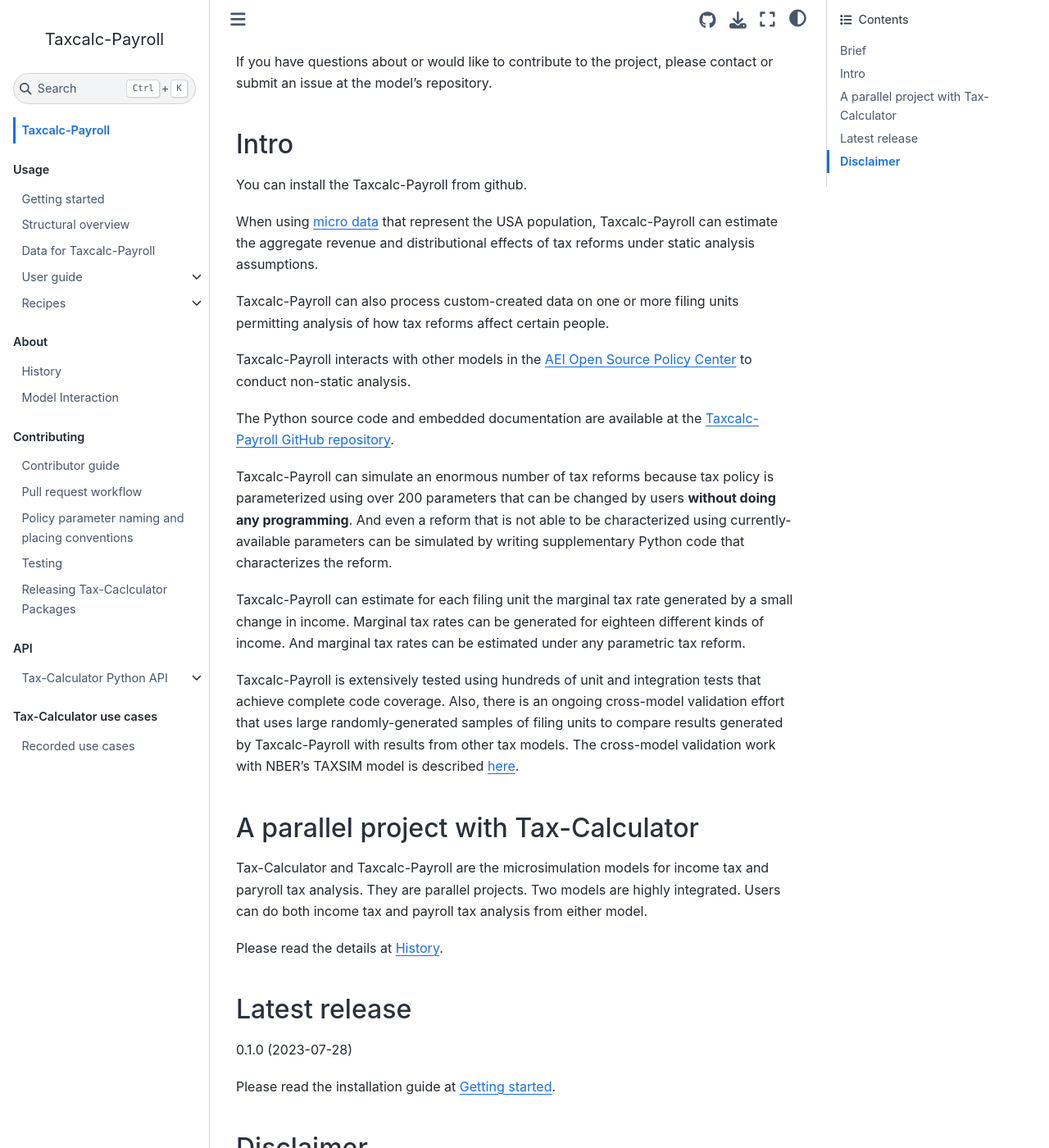
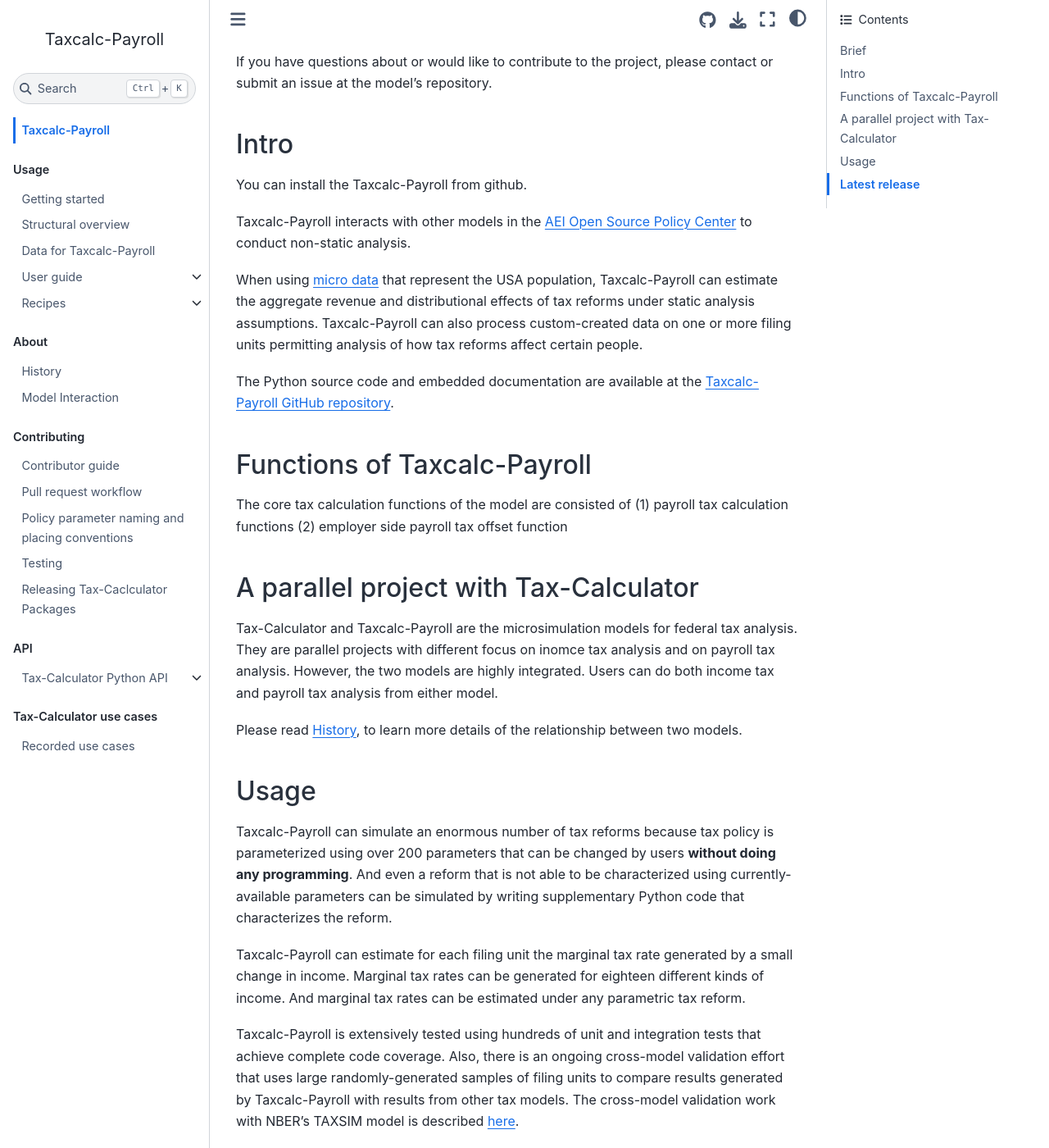
Before and after one commit to bodiyang/Taxcalc-Payroll, a Jupyter Book: the page built from docs/index.md, in a window 1280 px wide and 1400 px high, scrolled down 270 px. Shown: the whole window at 82% size. Built offline with Jupyter Book 1.0.4 settings and Sphinx 7.4.7 and the Sphinx Book theme 1.1.4, drawn with Linux system fonts in a browser that asks for light colours; pages that are not in the unit, such as notebooks, are missing from menus; some of the changed text lies outside the part shown.

Commit message:
update doc

```diff
--- a/docs/index.md
+++ b/docs/index.md
@@ -12,25 +12,41 @@
 If you have questions about or would like to contribute to the project, please contact or
 submit an issue at the model's repository.
 
+
 ## Intro
 
 You can install the Taxcalc-Payroll from github.
-
-When using
-[micro data](https://github.com/PSLmodels/taxdata#about-taxdata-repository)
-that represent the USA population, Taxcalc-Payroll can estimate the aggregate
-revenue and distributional effects of tax reforms under static analysis
-assumptions.
-
-Taxcalc-Payroll can also process custom-created data on one or more filing
-units permitting analysis of how tax reforms affect certain people.
 
 Taxcalc-Payroll interacts with other models in the
 [AEI Open Source Policy Center](https://www.ospc.org/) to conduct non-static
 analysis.
 
+When using [micro data](https://github.com/PSLmodels/taxdata#about-taxdata-repository)
+that represent the USA population, Taxcalc-Payroll can estimate the aggregate
+revenue and distributional effects of tax reforms under static analysis
+assumptions. Taxcalc-Payroll can also process custom-created data on one or more filing
+units permitting analysis of how tax reforms affect certain people.
+
 The Python source code and embedded documentation are available at the
 [Taxcalc-Payroll GitHub repository](https://github.com/bodiyang/Taxcalc-Payroll).
+
+
+## Functions of Taxcalc-Payroll
+
+The core tax calculation functions of the model are consisted of
+(1) payroll tax calculation functions  (2) employer side payroll tax offset function
+
+## A parallel project with Tax-Calculator
+
+Tax-Calculator and Taxcalc-Payroll are the microsimulation models for federal tax analysis.
+They are parallel projects with different focus on inomce tax analysis and on payroll tax analysis.
+However, the two models are highly integrated. Users can do both income tax and payroll tax
+analysis from either model.
+
+Please read {doc}`about/history`, to learn more details of the relationship between two models.
+
+
+## Usage
 
 Taxcalc-Payroll can simulate an enormous number of tax reforms because tax policy
 is parameterized using over 200 parameters that can be changed by users
@@ -52,24 +68,9 @@
 The cross-model validation work with NBER's TAXSIM model is described
 [here](https://github.com/PSLmodels/Tax-Calculator/tree/master/taxcalc/validation).
 
-## A parallel project with Tax-Calculator
-
-Tax-Calculator and Taxcalc-Payroll are the microsimulation models for income tax and paryroll tax analysis.
-They are parallel projects. Two models are highly integrated. Users can do both income tax and payroll tax
-analysis from either model.
-
-Please read the details at {doc}`about/history`.
 
 ## Latest release
 
 {doc}`0.1.0 (2023-07-28) <about/releases>`
 
 Please read the installation guide at {doc}`usage/starting`.
-
-## Disclaimer
-
-Results will change as Taxcalc-Payroll data and logic improve.
-A fundamental reason for adopting open-source methods in this project is so
-that people from all backgrounds can contribute to the models that our society
-uses to assess economic policy; when community-contributed improvements are
-incorporated, the model will produce different results.
```
Also changed, not shown: docs/about/history.md (+0 -4 lines).
